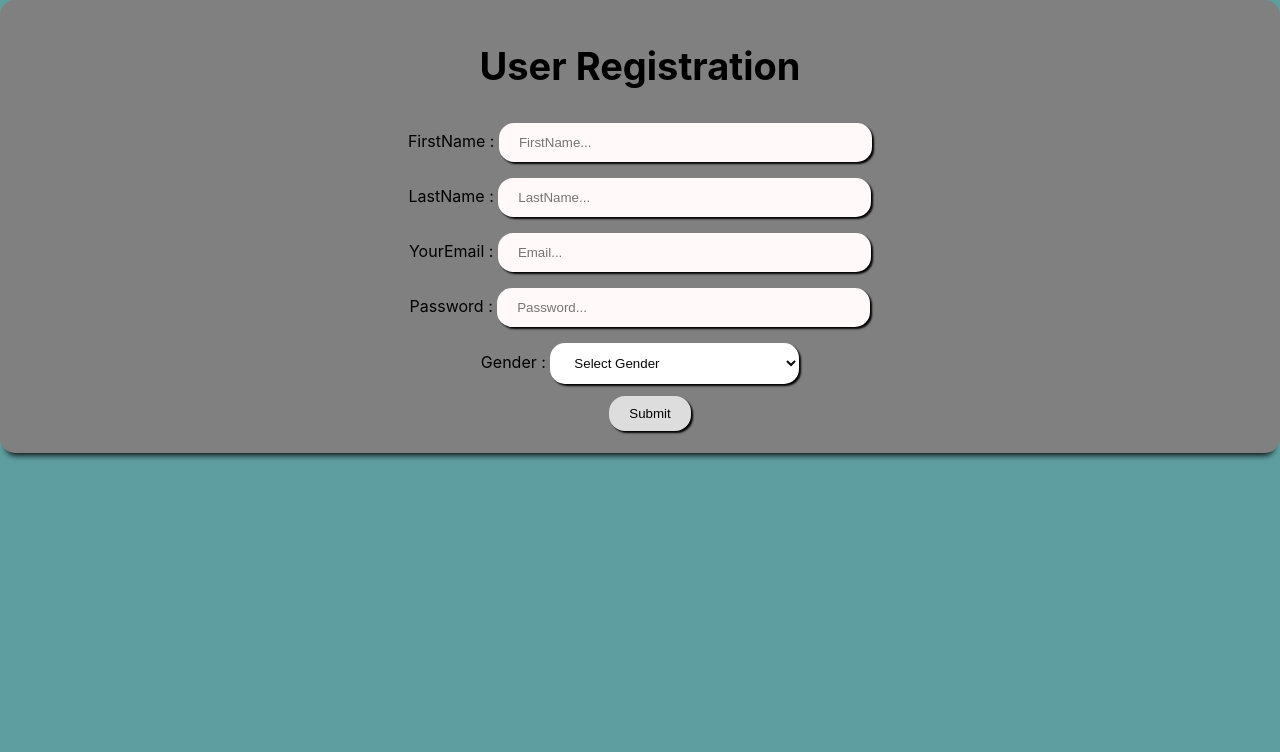
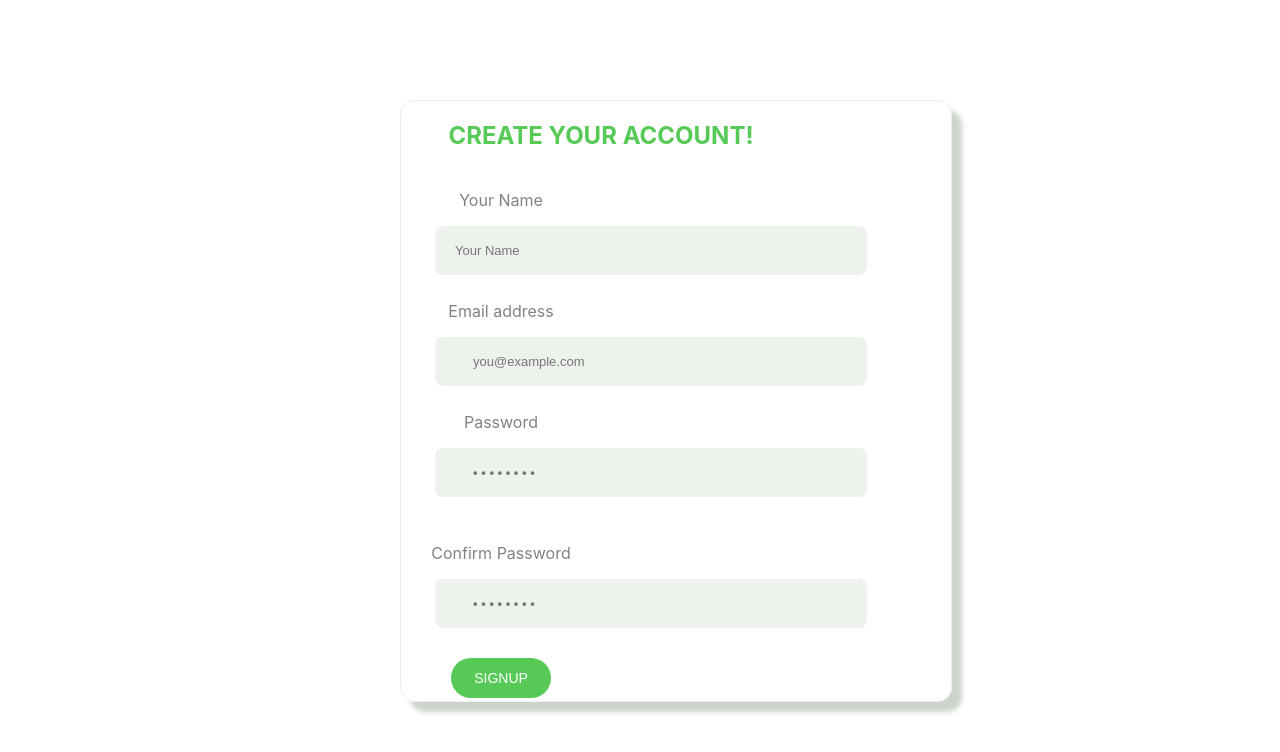
Before and after one commit to dbsSensei/reman-fe, a React (Create React App) app: page / in a window 1280 px wide. Shown: the top 752 px of the page. Built offline with nearby package versions, Linux system fonts and the light colour scheme.

Commit message:
memperbaiki register

```diff
--- a/src/App.js
+++ b/src/App.js
@@ -1,6 +1,6 @@
 // import Dashboard from './containers/dashboard'
-import "./App.css";
-import Register from "./components/register/register";
+import './App.css';
+import Register from './components/register/register';
 
 function App() {
   console.log('rhoka');
--- a/src/components/register/register.css
+++ b/src/components/register/register.css
@@ -1,120 +1,66 @@
-/* .container {
-    margin: 0 100px;
+.container-registrasi {
+  text-align: center;
+  width: 90%;
+}
+.card-registrasi {
+  border: 1px solid #eee;
+  box-shadow: 10px 10px 5px #ccd4cb;
+  height: 600px;
+  width: 550px;
+  margin-left: 400px;
+  margin-top: 100px;
+  border-radius: 15px;
 }
 
-.body {
-    display: inline-block;
-    background-color: #d3d2d2;
-    width: 100%;
-    height: 100%;
+.title-registrasi {
+  color: #57c957;
+  margin-right: 150px;
+  margin-bottom: 40px;
 }
 
-.registrasi {
-    margin-top: 100px;
-    text-align: center;
-    text-transform: uppercase;
+.card-email {
+  margin-top: 10px;
 }
 
-.paragraf {
-    margin-top: 100px;
-    text-align: center;
+.title-email-password {
+  color: #818281;
+  margin-right: 350px;
 }
 
-.formulir form input {
-    display: flex;
-    flex: 1;
-    flex-direction: row;
-    width: 350px;
-    height: 50px;
-    padding: 0 30px;
-} */
+.input-email {
+  background-color: #eef2ed;
+  width: 410px;
+  margin-right: 50px;
+  height: 47px;
+  font-size: 13px;
+  border: 0 solid white;
+  margin-bottom: 10px;
+  border-radius: 8px;
+  padding-left: 20px;
+}
 
-body{
-    background-color: cadetblue;
-  }
+.input-password {
+  background-color: #eef2ed;
+  width: 410px;
+  margin-right: 50px;
+  height: 47px;
+  font-size: 13px;
+  border: 0 solid white;
+  margin-bottom: 30px;
+  border-radius: 8px;
+  font-weight: bold;
+  padding-left: 20px;
+}
 
-  h1{
-    font-size: 38px;
-  }
-
-  input[type=text] {
-    width: 30%;
-    padding: 12px 20px;
-    margin: 8px 0;
-    box-sizing: border-box;
-    border: none;
-    border-radius: 15px;
-    background-color: rgb(255, 249, 249);
-    color: rgb(10, 10, 10);
-    font-family: Arial, Helvetica, sans-serif;
-    box-shadow: 2px 2px 2px  black;
-  }
-
-  input[type=password] {
-    width: 30%;
-    padding: 12px 20px;
-    margin: 8px 0;
-    box-sizing: border-box;
-    border: none;
-    border-radius: 15px;
-    background-color: rgb(255, 249, 249);
-    color: rgb(10, 10, 10);
-    font-family: Arial, Helvetica, sans-serif;
-    box-shadow: 2px 2px 2px  black;
-
-  }
-
-  input[type=submit] {
-    background-color: #ddd;
-    border: none;
-    color: black;
-    padding: 10px 20px;
-    text-align: center;
-    text-decoration: none;
-    display: inline-block;
-    margin: 4px 2px;
-    cursor: pointer;
-    border-radius: 16px;
-    font-family: Arial, Helvetica, sans-serif;
-    margin-left: 22px;
-    box-shadow: 2px 2px 2px  black;
-  }
-
-  select {
-    width: 20%;
-    padding: 12px 20px;
-    margin: 8px 0;
-    box-sizing: border-box;
-    border: none;
-    border-radius: 15px;
-    background-color: rgb(255, 255, 255);
-    color: rgb(10, 10, 10);
-    font-family: Arial, Helvetica, sans-serif;
-    box-shadow: 2px 2px 2px  black;
-
-  }
-
-
-  .container{
-    height: 100%;
-    background-color: #808080;
-    border-style: hidden;
-    border-radius: 15px;
-    padding:18px;
-    text-align: center;
-    box-shadow: 0 8px 6px -6px black;
-
-
-
-  }
-  @media screen and (max-width:900px){
-
-      .main-contianer{
-        display: flex;
-        flex-wrap: wrap;
-        flex-direction: column;
-        justify-content: space-evenly;
-
-      }
-
-    }
+.btn {
+  background-color: #57c957;
+  color: white;
+  width: 100px;
+  height: 40px;
+  border: 0 solid white;
+  font-size: 14px;
+  border: 40px;
+  margin-right: 350px;
+  border-radius: 30px;
+  cursor: pointer;
+}
--- a/src/components/register/register.js
+++ b/src/components/register/register.js
@@ -1,171 +1,104 @@
-// import React, { useState } from "react";
-// import "./register.css";
+import './register.css';
+import React, { useState } from 'react';
 
-// function Register() {
-//   const [form, setForm] = useState({
-//     fullname: "",
-//     email: "",
-//     password: "",
-//     conrfim: "",
-//   });
+function Register() {
+  const [YourName, setYourName] = useState('');
+  const [Email, setEmail] = useState('');
+  const [Pass, setPass] = useState('');
+  const [Confirm, setConfirm] = useState('');
 
-//   const onInputChange = (value, input) => {
-//     setForm({
-//       ...form,
-//       [input]: value,
-//     });
-//     console.log(form.fullname);
-//   };
-//   return (
-//     <div className="container">
-//       {/* <div className="body"> */}
-//       <h1 className="text registrasi">Registrasi</h1>
-//       <p className="text paragraf">
-//         Silahkan isi form dibawah untuk melakukan Registrasi!
-//       </p>
-//       <div className="formulir">
-//         <form>
-//           <input
-//             type="text"
-//             value={form.fullname}
-//             onChange={(value) => onInputChange(value, "fullname")}
-//             placeholder="Your Name"
-//           />
-//           <input
-//             type="text"
-//             value={form.email}
-//             onChange={(value) => onInputChange(value, "email")}
-//             placeholder="User Name"
-//           />
-//           <input
-//             type="password"
-//             value={form.password}
-//             onChange={(value) => onInputChange(value, "password")}
-//             placeholder="Password"
-//           />
-//           <input
-//             type="password"
-//             value={form.conrfim}
-//             onChange={(value) => onInputChange(value, "conrf    im")}
-//             placeholder="Confrim Password"
-//           />
-//         </form>
-//       </div>
-//       {/* </div> */}
-//     </div>
-//   );
-// }
-
-// export default Register;
-
-import React, { Component } from "react";
-import "./register.css";
-
-class Form extends Component {
-  constructor(props) {
-    super(props);
-
-    this.state = {
-      firstName: "",
-      lastName: "",
-      email: "",
-      password: "",
-      gender: "",
-    };
-    this.handleSubmit = this.handleSubmit.bind(this);
-  }
-
-  firsthandler = (event) => {
-    this.setState({
-      firstName: event.target.value,
-    });
-  };
-  lasthandler = (event) => {
-    this.setState({
-      lastName: event.target.value,
-    });
-  };
-  emailhandler = (event) => {
-    this.setState({
-      email: event.target.value,
-    });
-  };
-  passwordhandler = (event) => {
-    this.setState({
-      password: event.target.value,
-    });
+  const clickHandler = event => {
+    console.log(`YourName: ${YourName}`);
+    console.log(`Email: ${Email}`);
+    console.log(`Password: ${Pass}`);
+    console.log(`Confirm: ${Confirm}`);
+    setYourName('');
+    setEmail('');
+    setPass('');
+    setConfirm('');
+    event.preventDefault();
+    alert('Registrasi succes');
   };
 
-  genderhandler = (event) => {
-    this.setState({
-      gender: event.target.value,
-    });
+  const yourNameHandler = event => {
+    setYourName(event.target.value);
   };
 
-  handleSubmit = (event) => {
-    alert(
-      `${this.state.firstName} ${this.state.lastName} Registered Successfully !!!!`,
-    );
-    console.log(this.state);
-    this.setState({
-      firstName: "",
-      lastName: "",
-      email: "",
-      password: "",
-      gender: "",
-    });
-    event.preventDefault();
+  const emailHandler = event => {
+    setEmail(event.target.value);
   };
 
-  render() {
-    return (
-      <div className="container">
-        <form onSubmit={this.handleSubmit}>
-          <h1>User Registration</h1>
-          <label>FirstName :</label>{" "}
-          <input
-            type="text"
-            value={this.state.firstName}
-            onChange={this.firsthandler}
-            placeholder="FirstName..."
-          />
-          <br />
-          <label>LastName :</label>{" "}
-          <input
-            type="text"
-            value={this.state.lastName}
-            onChange={this.lasthandler}
-            placeholder="LastName..."
-          />
-          <br />
-          <label>YourEmail :</label>{" "}
-          <input
-            type="text"
-            value={this.state.email}
-            onChange={this.emailhandler}
-            placeholder="Email..."
-          />
-          <br />
-          <label>Password :</label>{" "}
-          <input
-            type="password"
-            value={this.state.password}
-            onChange={this.passwordhandler}
-            placeholder="Password..."
-          />
-          <br />
-          <label>Gender : </label>
-          <select onChange={this.genderhandler} defaultValue="Select Gender">
-            <option defaultValue>Select Gender</option>
-            <option value="male">Male</option>
-            <option value="female">Female</option>
-          </select>
-          <br />
-          <input type="submit" value="Submit" />
-        </form>
+  const passwordHandler = event => {
+    setPass(event.target.value);
+  };
+
+  const confirmHandler = event => {
+    setConfirm(event.target.value);
+  };
+  // console.log(value)
+  // console.log(password)
+  return (
+    <section>
+      <div className="container-registrasi">
+        <div className="card-registrasi">
+          <h1 className="title-registrasi">CREATE YOUR ACCOUNT!</h1>
+          <form onSubmit={clickHandler}>
+            <div>
+              <div>
+                <p className="title-email-password">Your Name</p>
+              </div>
+              <input
+                type="text"
+                className="input-email"
+                placeholder="Your Name"
+                value={YourName}
+                onChange={yourNameHandler}
+              />
+            </div>
+            <div>
+              <div>
+                <p className="title-email-password">Email address</p>
+              </div>
+              <input
+                type="text"
+                className="input-email"
+                placeholder="     you@example.com"
+                value={Email}
+                onChange={emailHandler}
+              />
+            </div>
+            <div>
+              <div className="card-email-registrasi">
+                <p className="title-email-password">Password</p>
+              </div>
+              <input
+                type="password"
+                value={Pass}
+                onChange={passwordHandler}
+                placeholder="     • • • • • • • •"
+                className="input-password"
+              />
+            </div>
+            <div>
+              <div>
+                <p className="title-email-password">Confirm Password</p>
+              </div>
+              <input
+                type="password"
+                value={Confirm}
+                onChange={confirmHandler}
+                placeholder="     • • • • • • • •"
+                className="input-password"
+              />
+            </div>
+            <button type="submit" className="btn">
+              SIGNUP
+            </button>
+          </form>
+        </div>
       </div>
-    );
-  }
+    </section>
+  );
 }
 
-export default Form;
+export default Register;
```
Also changed, not shown: 1 other file (tests, documents, lock files or other folders).
